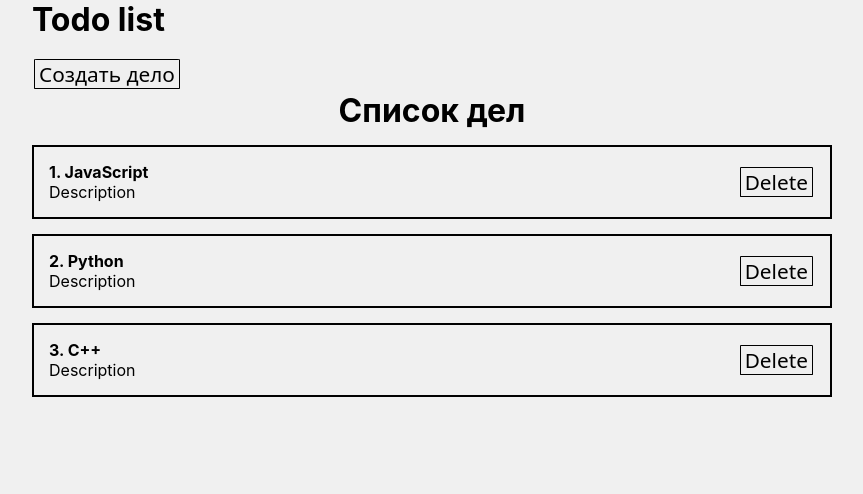
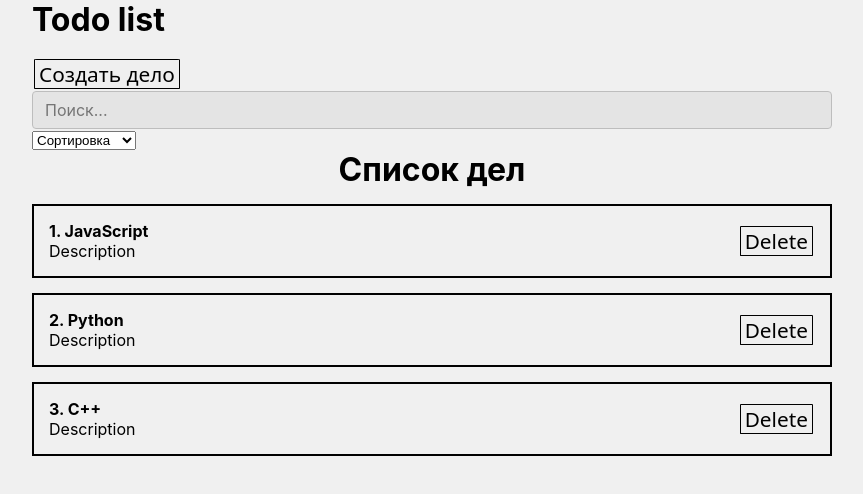
Before and after one commit to NailRz/learn-proj, a React (Create React App) app: page / in a window 1280 px wide. Shown: the top 494 px of the page, without its empty margins (208-1071 px from the left). Built offline with nearby package versions, Linux system fonts and the light colour scheme.

Commit message:
added filter and search

```diff
--- a/src/App.js
+++ b/src/App.js
@@ -4,6 +4,8 @@ import PostList from "./components/PostList";
 import PostForm from "./components/PostForm";
 import MyModal from "./components/UI/modal/MyModal";
 import MyButton from "./components/UI/button/MyButton";
+import PostFilter from "./components/PostFilter";
+import { usePosts } from "./components/UI/hooks/usePosts";
 
 function App() {
   const [posts, setPosts] = useState([
@@ -11,6 +13,9 @@ function App() {
     { id: 2, title: "Python", body: "Description" },
     { id: 3, title: "C++  ", body: "Description" },
   ]);
+
+  const [filter, setFilter] = useState({ sort: "", query: "" });
+  const sortedAndSearchedPosts = usePosts(posts, filter.sort, filter.query);
 
   const createPost = (newPost) => {
     setPosts([...posts, newPost]);
@@ -22,6 +27,7 @@ function App() {
   };
 
   const [modal, setModal] = useState(false);
+
   return (
     <div className="App">
       <h1>Todo list</h1>
@@ -31,11 +37,12 @@ function App() {
       <MyButton style={{ marginTop: 20 }} onClick={() => setModal(true)}>
         Создать дело
       </MyButton>
-      {posts.length === 0 ? (
-        <h2>Создайте дело!</h2>
-      ) : (
-        <PostList remove={removePost} posts={posts} title={"Список дел"} />
-      )}
+      <PostFilter filter={filter} setFilter={setFilter} />
+      <PostList
+        remove={removePost}
+        posts={sortedAndSearchedPosts}
+        title={"Список дел"}
+      />
     </div>
   );
 }
--- /dev/null
+++ b/src/components/PostFilter.jsx
@@ -0,0 +1,26 @@
+import React from 'react';
+import MyInput from './UI/input/MyInput';
+import MySelect from './UI/select/MySelect';
+
+const PostFilter = ({filter, setFilter}) => {
+    return (
+        <div>
+        <MyInput
+        placeholder = 'Поиск...'
+        value = {filter.query}
+        onChange = {e =>setFilter({...filter, query: e.target.value})}
+        />
+        <MySelect
+        value={filter.sort}
+        onChange={selectedSort => setFilter({...filter, sort: selectedSort})}
+        defaultValue="Сортировка"
+        options={[
+            {value: 'title', name: 'По названию'},
+            {value: 'body', name: 'По описанию'}
+        ]}
+        />
+        </div>
+    );
+};
+
+export default PostFilter;
--- a/src/components/PostList.jsx
+++ b/src/components/PostList.jsx
@@ -2,6 +2,14 @@ import React from 'react';
 import Post from './Post';
 
 const PostList = ({posts, title, remove}) => {
+
+  if(!posts.length){
+    return (
+      <h2>Посты не найдены!</h2>
+    )
+
+  }
+
     return (
         <div>
         <h1 style = {{textAlign: 'center'}}>{title}</h1>
--- /dev/null
+++ b/src/components/UI/hooks/usePosts.js
@@ -0,0 +1,22 @@
+import { query } from "express";
+import { useMemo } from "react";
+
+export const useSortedPosts = (posts, sort) => {
+  const sortedPosts = useMemo(() => {
+    if (sort) {
+      return [...posts].sort((a, b) => a[sort].localeCompare(b[sort]));
+    }
+    return posts;
+  }, [sort, posts]);
+  return sortedPosts;
+};
+
+export const usePosts = (posts, sort, query) => {
+  const sortedPosts = useSortedPosts(posts, sort);
+  const sortedAndSearchedPosts = useMemo(() => {
+    return sortedPosts.filter((post) =>
+      post.title.toLowerCase().includes(query)
+    );
+  }, [query, sortedPosts]);
+  return sortedAndSearchedPosts;
+};
--- a/src/components/UI/modal/MyModal.module.css
+++ b/src/components/UI/modal/MyModal.module.css
@@ -10,7 +10,7 @@
 
 .MyModalContent {
     padding: 25px;
-    background:white;
+    background:rgb(240, 240, 240);
     border-radius: 16px;
     min-width: 250px;
 }
--- /dev/null
+++ b/src/components/UI/select/MySelect.jsx
@@ -0,0 +1,18 @@
+import React from "react";
+
+const MySelect = ({ options, defaultValue, value, onChange }) => {
+  return (
+    <select value={value} onChange={event => onChange(event.target.value)}>
+      <option disabled value="">
+        {defaultValue}
+      </option>
+      {options.map((option) => (
+        <option key={option.value} value={option.value}>
+          {option.name}
+        </option>
+      ))}
+    </select>
+  );
+};
+
+export default MySelect;
```
